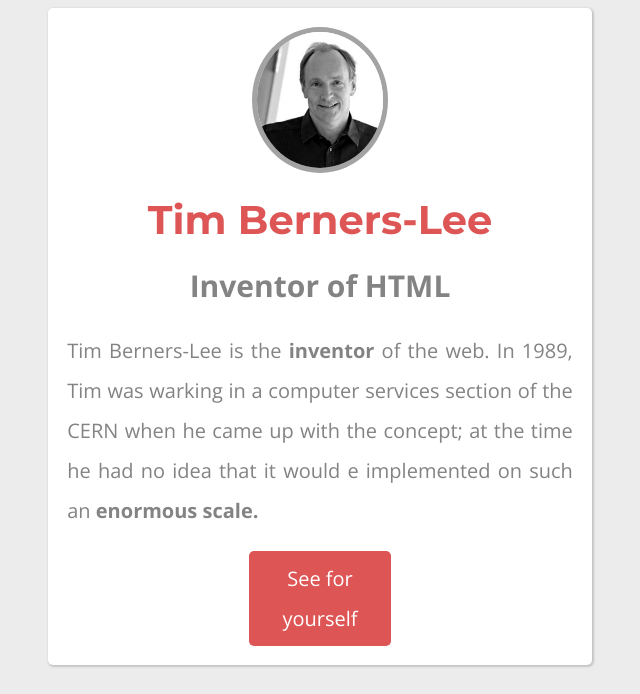
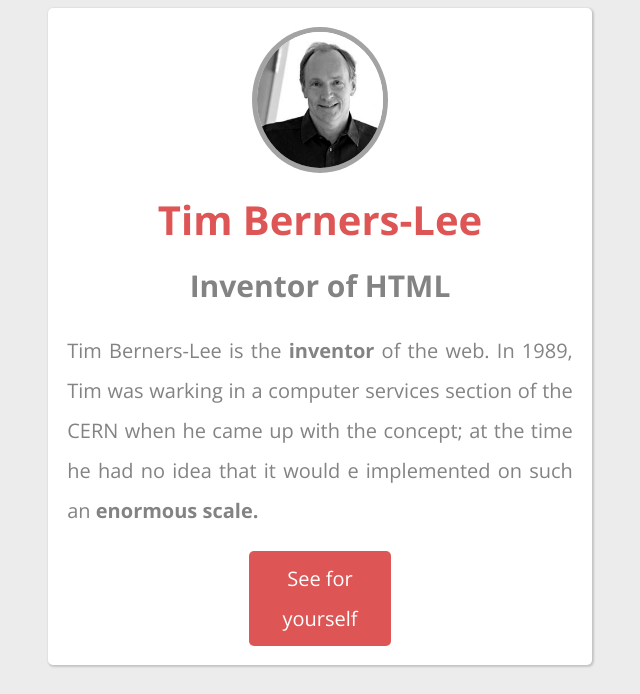
Before and after one commit to ThomasGline/tim-berners-lee, a plain HTML site: page index.html in a window 1280 px wide. Shown: the top 694 px of the page, without its empty margins (320-960 px from the left). Drawn offline with nearby package versions, Linux system fonts and the light colour scheme.

Commit message:
modif titre

```diff
--- a/style.css
+++ b/style.css
@@ -88,7 +88,7 @@ body{
 h1{
     text-align: center;
     color: #dd5555;
-    font-family: 'Montserrat';
+    font-family: 'Open Sans';
     font-weight: 900;
 }
 h2{
```
